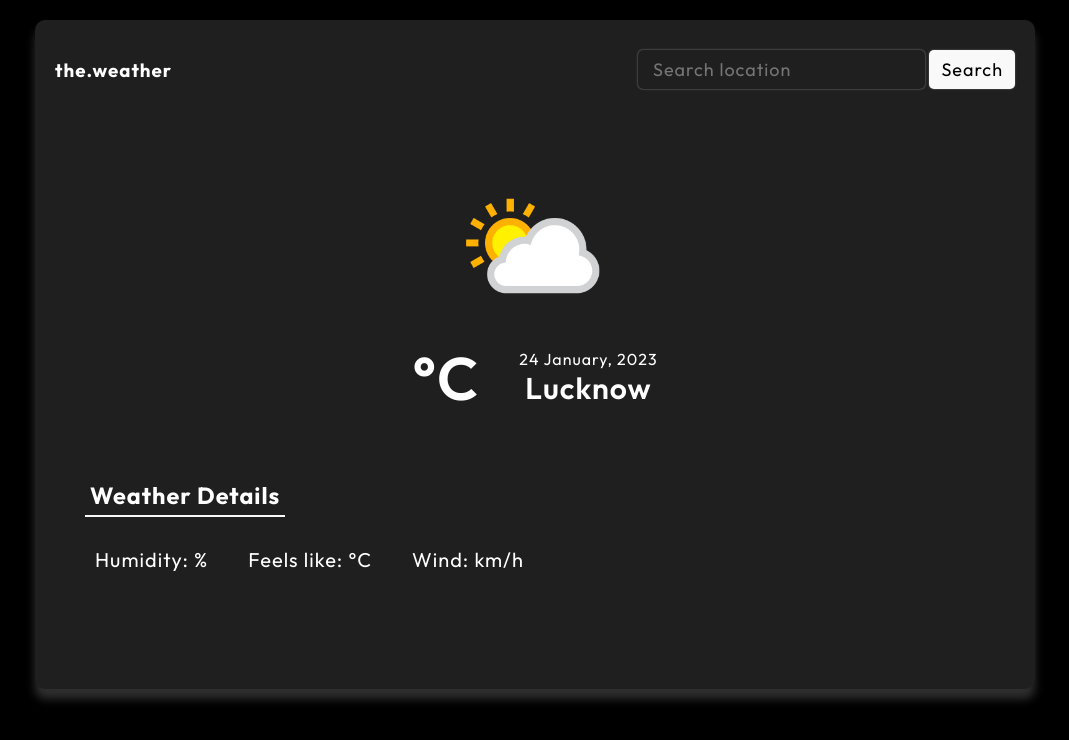
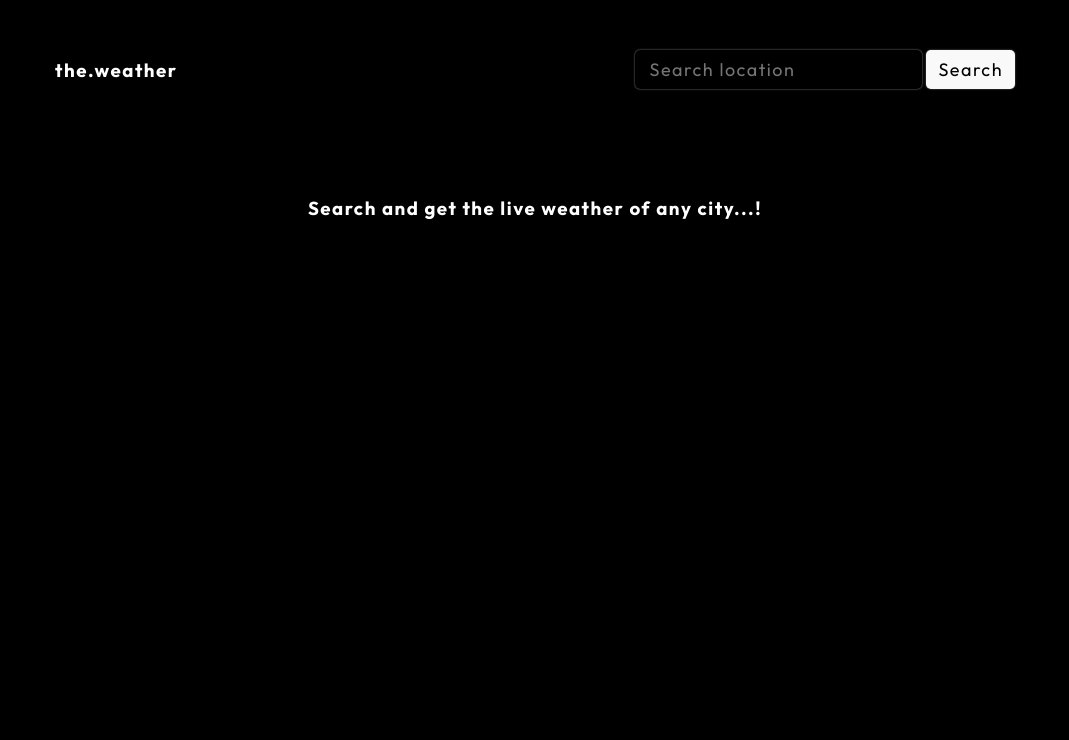
Before and after one commit to farhaanmalik/weather-app, a plain HTML site: page index.html in a window 1280 px wide. Shown: the whole page, without its empty margins (105-1174 px from the left). Drawn offline with Linux system fonts and the light colour scheme; no server answers.

Commit message:
Add files via upload

```diff
--- a/index.html
+++ b/index.html
@@ -6,6 +6,7 @@
     <meta name="viewport" content="width=device-width, initial-scale=1.0">
     <title>Weather App</title>
 
+    <link rel="shortcut icon" href="img/favicon.png" type="image/x-icon">
     <link rel="stylesheet" href="style.css">
 </head>
 <body>
@@ -13,39 +14,13 @@
         <header class="top-head">
             <h3>the.weather</h3>
             <form action="" id="myForm">
-                <input type="text" placeholder="Search location" id="city" >
+                <input type="text" placeholder="Search location" id="city" required>
                 <button id="searchCity">Search</button>
             </form>
         </header>
-        <div class="row">
-            <div class="col-1">
-                <img src="img/cloud.png" alt="">
-                <div class="weather-info">
-                    <div class="col-1-1">
-                        <span class="num" id="temp"></span>
-                        <span class="deg"> &#176C</span>
-                        <!-- <span class="weather" id="weather">Haze</span> -->
-                    </div>
-                    <div class="col-1-2">
-                        <div class="date">
-                            <span class="text__color" id="full__date"></span>
-                        </div>
-                        <span class="city" id="cityName"></span>
-                    </div>
-                </div>
-            </div>
-            <div class="col-2">
-               <div class="weather-details">
-                    <h3>Weather Details</h3>
-                    <div class="w-bottom">
-                        <ul>
-                            <li>Humidity: <span id="humidity"></span>%</li>
-                            <li>Feels like: <span id="feels_like"></span>&#176C</li>
-                            <li>Wind: <span id="wind_speed"></span> km/h</li>
-                        </ul>
-                    </div>
-               </div>
-            </div>
+
+        <div class="row" id="weather">
+
         </div>
     </div>
 
--- a/script.js
+++ b/script.js
@@ -1,3 +1,10 @@
+const temp = document.getElementById("temp");
+const humidity = document.getElementById("humidity");
+const feels_like = document.getElementById("feels_like");
+const wind_speed = document.getElementById("wind_speed");
+const cityName = document.getElementById("cityName");
+
+
 const options = {
 	method: 'GET',
 	headers: {
@@ -6,61 +13,60 @@ const options = {
 	}
 };
 
+
+// fetching API, get data from JSON
 const getWeather = (city) => {
-	cityName.innerHTML = city
 	fetch('https://weather-by-api-ninjas.p.rapidapi.com/v1/weather?city=' + city, options)
 		.then(response => response.json())
 		.then(response => {
-			console.log(response)
-
-			temp.innerHTML = response.temp
-			feels_like.innerHTML = response.feels_like
-			humidity.innerHTML = response.humidity
-			wind_speed.innerHTML = response.wind_speed
+			return showWeather(response)
 		})
-		.catch(err => console.error(err));
+		.catch(err =>
+			console.error(err)
+		)
 }
 
-// Searching other location weather
+// default text showing before getting weather of city
+weather.innerHTML = `<h3 style="color:white; padding: 20px 5px;">Search and get the live weather of any city...!</h3>`
+
+
+const showWeather = (response) => {
+
+	// If the city doesn't exist in API then showing error
+	if (response.error == 'An unexpected error occured.') {
+		weather.innerHTML = `<h3 style="color:red; padding-top: 20px;">${city.value} city doesn't found</h3>`;
+		return
+	}
+
+	// Display weather on screen
+	weather.innerHTML = `<div class="col-1">
+		<img src="img/cloud.png" alt="">
+		<div class="weather-info">
+			<div class="col-1-1">
+				<span class="num" id="temp">${response.temp}</span>
+				<span class="deg"> &#176C</span>
+			</div>
+			<div class="col-1-2">
+				<span class="city" id="cityName">${city.value}</span>
+			</div>
+		</div>
+	</div>
+	<div class="col-2">
+	   <div class="weather-details">
+			<h3>Weather Details</h3>
+			<div class="w-bottom">
+				<ul>
+					<li>Humidity: <span id="humidity">${response.humidity}</span>%</li>
+					<li>Feels like: <span id="feels_like">${response.feels_like}</span>&#176C</li>
+					<li>Wind: <span id="wind_speed"></span>${response.wind_speed} km/h</li>
+				</ul>
+			</div>
+	   </div>
+	</div>`;
+}
+
+// Search other city weather
 searchCity.addEventListener("click", (event) => {
 	event.preventDefault()
-	if(city.value == ""){
-		alert("Write a city name !")
-	}
-	else{
-		getWeather(city.value);
-	}
-	myForm.reset()
+	getWeather(city.value)
 })
-
-// Default location Lucknow
-getWeather("Lucknow");
-
-
-// Getting current date
-const currentDate = () => {
-	let date = new Date();
-	let month = date.getMonth();
-	let curr_date = date.getDate();
-	let year = date.getFullYear();
-	let month_name = [
-		"January",
-		"February",
-		"March",
-		"April",
-		"May",
-		"June",
-		"July",
-		"August",
-		"September",
-		"October",
-		"November",
-		"December"
-	];
-	curr_date = updateTime(curr_date);
-	document.querySelector("#full__date").innerHTML = `${curr_date} ${month_name[month]}, ${year}`;
-}
-function updateTime(date) {
-	  return date;
-}
-currentDate()
--- a/style.css
+++ b/style.css
@@ -6,17 +6,15 @@
     box-sizing: border-box;
     list-style: none;
     font-family: 'Outfit', sans-serif;
-    letter-spacing: 1px;
+    letter-spacing: 1.5px;
 }
 body{
     background-color: #000;
     overflow: hidden;
 }
 .container{
-    background-color: #1f1f1f;
     max-width: 1000px;
     margin: 20px auto;
-    box-shadow: 0px 10px 10px #2f2f2f;
     padding: 20px;
     border-radius: 10px;
 }
@@ -62,7 +60,7 @@ form button{
 }
 .weather-info{
     display: flex;
-    align-items: center;
+    align-items: baseline;
     justify-content: center;
 }
 .col-1-1,.col-1-2{
@@ -73,14 +71,9 @@ form button{
     font-weight: 600;
 }
 
-/* .weather{
+.city{
     font-size: 30px;
     font-weight: 400;
-    padding: 5px 20px;
-} */
-.city{
-    font-size: 30px;
-    font-weight: 600;
     padding: 0px 5px;
     text-transform: capitalize;
 }
```
